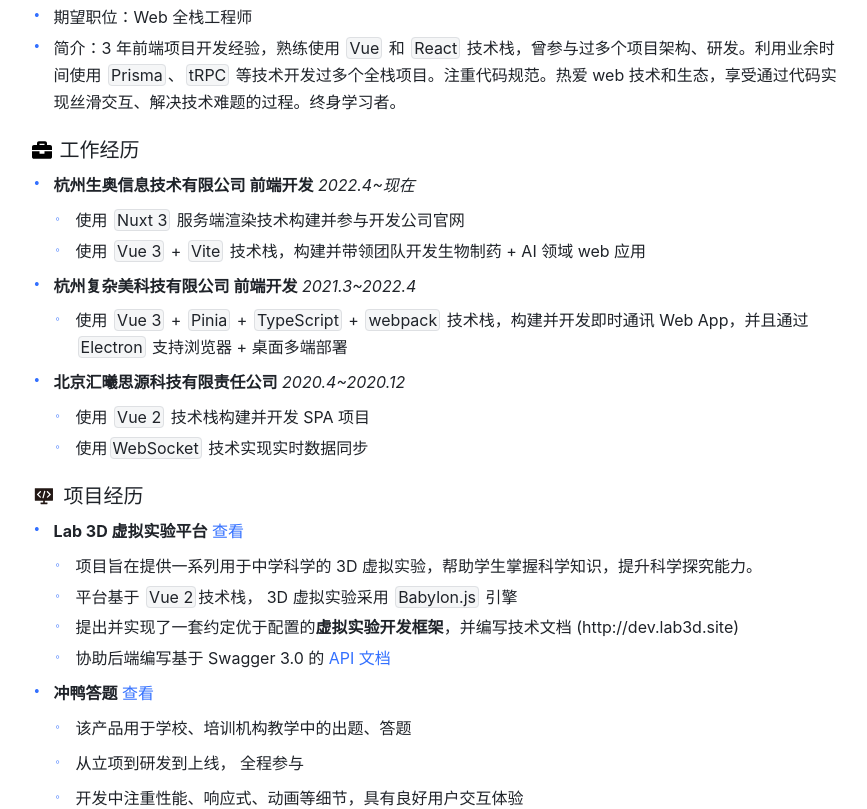
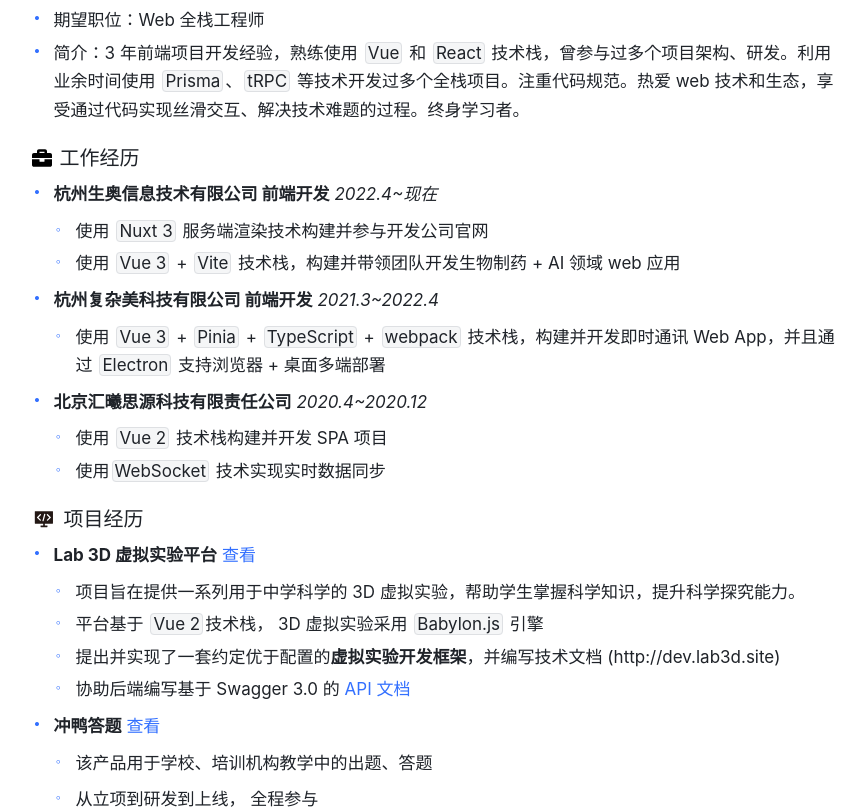
Before and after one commit to xuzuodong/resume, a Next.js app: page / in a window 1280 px wide. Shown: the part 240-1049 px from the top of the page, without its empty margins (204-1071 px from the left). Built offline with nearby package versions, Linux system fonts and the light colour scheme.

Commit message:
style: 字体修改

```diff
--- a/src/styles/global.scss
+++ b/src/styles/global.scss
@@ -3,6 +3,18 @@
 @tailwind utilities;
 
 @import "./typora-lark.css";
+
+#write * {
+    font-family: -apple-system,Helvetica Neue,Helvetica,Arial,PingFang SC,Hiragino Sans GB,WenQuanYi Micro Hei,Microsoft Yahei,sans-serif;
+    font-size: 17px;
+}
+
+@media (-webkit-min-device-pixel-ratio: 2),
+(min-resolution: 192dpi) {
+    #write * {
+        font-family: 'Times New Roman', 'Songti SC', 'Songti', 'AR PL Sungti', serif;
+    }
+}
 
 #write h3 {
     @apply flex items-center;
```
